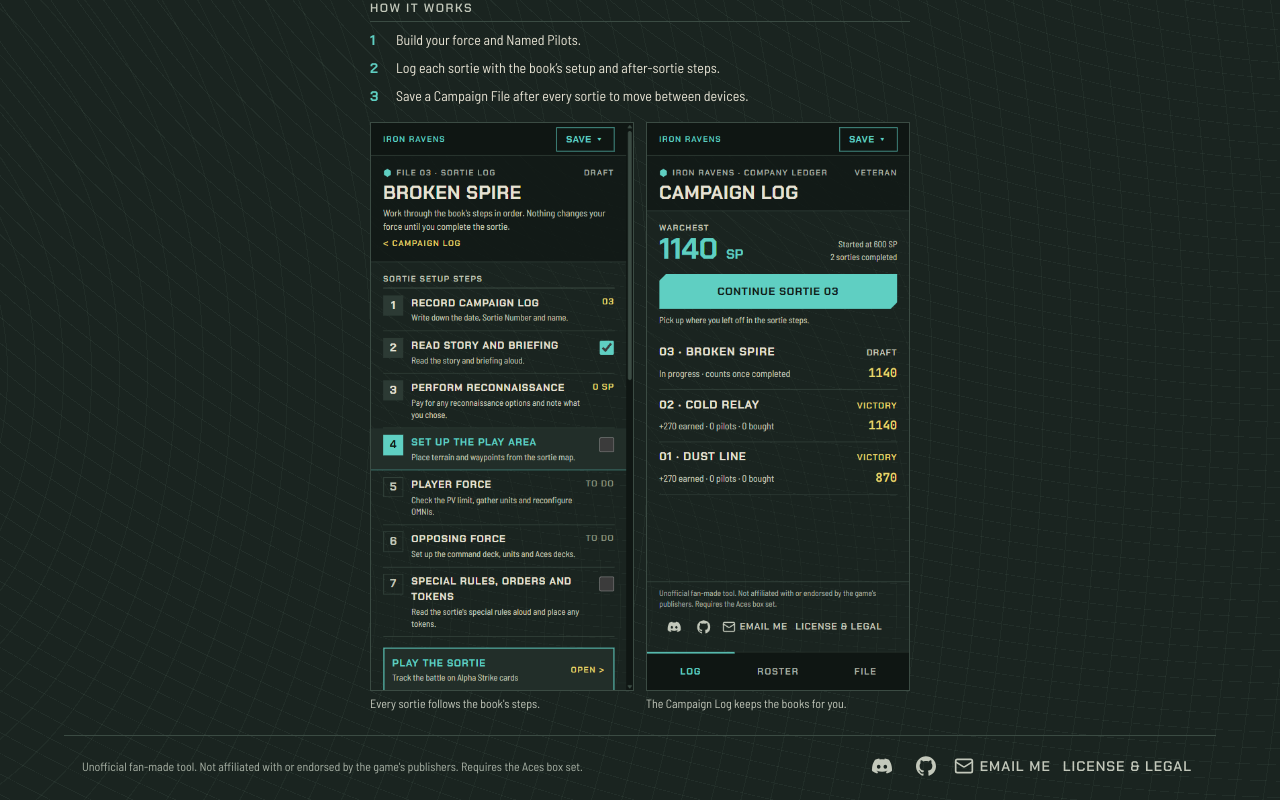
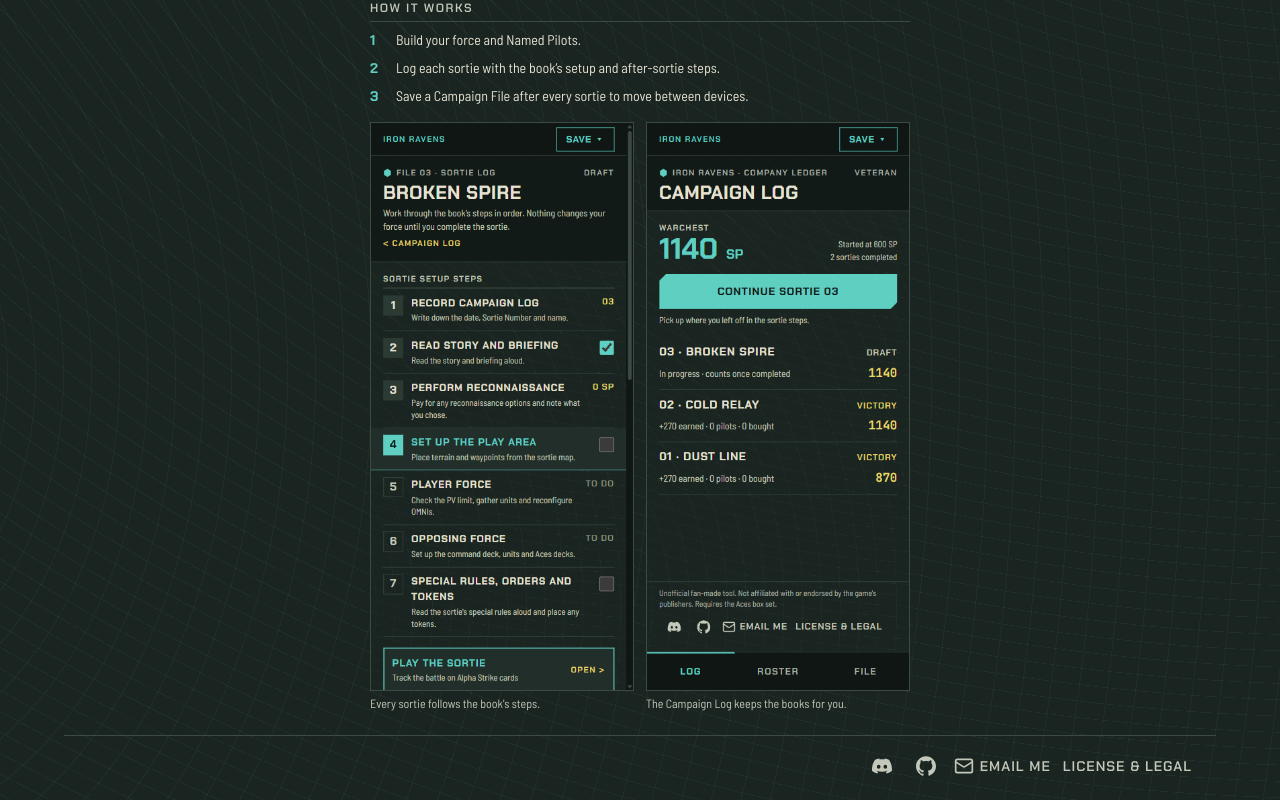
Before and after one commit to FolkFirebrand/aces-companion, a Next.js app: page / in a window 1280 px wide. Shown: the part 346-1146 px from the top of the page. Built offline with nearby package versions, Linux system fonts and the light colour scheme.

Commit message:
Drop the disclaimer line from the site footer; the legal notice carries it

```diff
--- a/src/components/nav/SiteFooter.tsx
+++ b/src/components/nav/SiteFooter.tsx
@@ -16,13 +16,10 @@ function BrandIcon({ path }: { path: string }) {
   return <svg viewBox="0 0 24 24" aria-hidden="true" className="size-5 fill-current"><path d={path} /></svg>
 }
 
-/** Every page's footer: the fan-tool disclaimer, contact links and the license and legal notice. */
+/** Every page's footer: contact links and the license and legal notice, which carries the fan-tool disclaimer. */
 export function SiteFooter() {
   return (
-    <footer className="max-w-6xl w-full mx-auto px-gutter pt-2 pb-[calc(var(--spacing-tabbar)+16px)] md:pb-3 text-xs leading-snug text-text-muted border-t border-line flex flex-wrap items-center gap-x-4 gap-y-1">
-      <p className="m-0 flex-1 min-w-60">
-        Unofficial fan-made tool. Not affiliated with or endorsed by the game&apos;s publishers. Requires the Aces box set.
-      </p>
+    <footer className="max-w-6xl w-full mx-auto px-gutter pt-2 pb-[calc(var(--spacing-tabbar)+16px)] md:pb-3 text-xs leading-snug text-text-muted border-t border-line flex flex-wrap items-center justify-end gap-x-4 gap-y-1">
       <nav aria-label="Contact and legal" className="flex flex-wrap items-center">
         <a href={DISCORD_URL} target="_blank" rel="noopener noreferrer" aria-label="Discord" title="Discord" className={ICON_LINK}>
           <BrandIcon path={DISCORD_PATH} />
```
